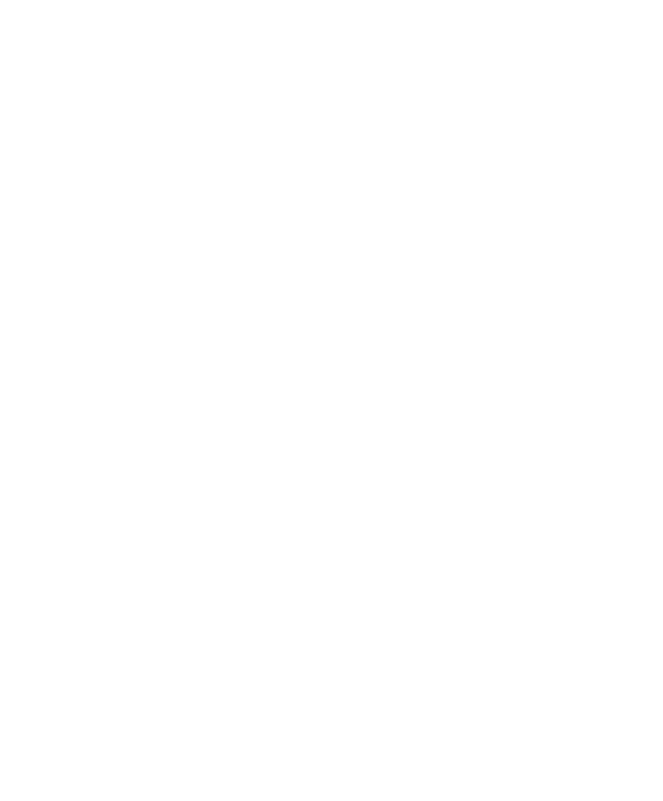
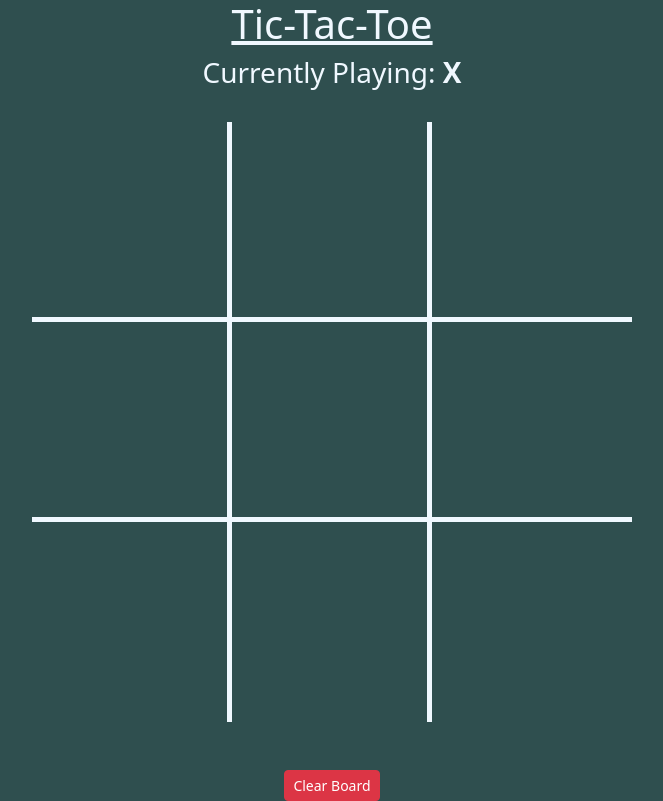
Before and after one commit to amandabarylski/Week-11, a website: page index.html in a window 1280 px wide. Shown: the whole page, without its empty margins (308-971 px from the left). Drawn offline with nearby package versions, Linux system fonts and the light colour scheme.

Commit message:
done with styling

```diff
--- a/index.html
+++ b/index.html
@@ -4,8 +4,43 @@
     <meta charset="UTF-8">
     <meta name="viewport" content="width=device-width, initial-scale=1.0">
     <title>Tic-Tac-Toe</title>
+    <link rel="stylesheet" href="node_modules/bootstrap/dist/css/bootstrap.css">
+    <link rel="stylesheet" href="styles.css">
 </head>
 <body>
 
+    <h1 class="mx-auto">Tic-Tac-Toe</h1>
+    <h3 class="mx-auto">Currently Playing: <b>X</b></h3>
+    <br>
+
+    <div id="game-board" class="container mx-auto">
+        <div class="row justify-content-center">
+            <div class="game-space top left left-diagonal"></div>
+            <div class="game-space top middle"></div>
+            <div class="game-space top right right-diagonal"></div>
+        </div>
+        <div class="row justify-content-center">
+            <div class="game-space center left"></div>
+            <div class="game-space center middle left-diagonal right-diagonal"></div>
+            <div class="game-space center right"></div>
+        </div>
+        <div class="row justify-content-center">
+            <div class="game-space bottom left right-diagonal"></div>
+            <div class="game-space bottom middle"></div>
+            <div class="game-space bottom right left-diagonal"></div>
+        </div>
+    </div>
+
+    <br>
+    <br>
+
+    <div class="text-center"><button type="button" class="btn btn-danger btn-sm">Clear Board</button></div>
+
+
+
+
+    <script src="node_modules/jquery/dist/jquery.js"></script>
+    <script src="node_modules/bootstrap/dist/js/bootstrap.bundle.js"></script>
+    <script src="script.js"></script>
 </body>
 </html>
--- a/script.js
+++ b/script.js
@@ -7,3 +7,14 @@
         A button should be available to clear the grid and restart the game.
         When a player has won, or the board is full and the game results in a draw, a Bootstrap alert
         or similar Bootstrap component should appear across the screen announcing the winner.*/
+
+
+//I wasn't able to select the game spaces by class and only alter the contents of the one clicked.
+//However, that gave me the idea for the clear function.
+// $('.game-space').on('click', () => {
+//     $('.game-space').text($('b').text())
+// })
+
+$('button').on('click', () => {
+    $('.game-space').text('')
+})
--- a/styles.css
+++ b/styles.css
@@ -0,0 +1,68 @@
+body {
+    background-color: darkslategray;
+}
+
+h1 {
+    color: aliceblue;
+    text-align: center;
+    text-decoration: underline;
+}
+
+h3 {
+    color: aliceblue;
+    text-align: center;
+}
+
+.game-space {
+    height: 25vh;
+    width: 25vh;
+    font-size: 20vh;
+    text-align: center;
+    line-height: 20vh;
+    color: aliceblue;
+}
+
+.top {
+    border-bottom: 5px solid aliceblue;
+}
+
+.center {
+    border-bottom: 5px solid aliceblue;
+}
+
+.left {
+    border-right: 5px solid aliceblue;
+}
+
+.middle {
+    border-right: 5px solid aliceblue;
+}
+
+/*It took a while to get this media query working, with the max-width = not working. When I changed it to width <=
+it worked perfectly.*/
+@media only screen and (width <= 1000px) {
+
+    .game-space {
+        height: 20vw;
+        width: 20vw;
+        font-size: 15vw;
+        line-height: 20vw;
+        display: inline;
+        flex-wrap: nowrap;
+    }
+    .top {
+        border-bottom: 3px solid aliceblue;
+    }
+
+    .center {
+        border-bottom: 3px solid aliceblue;
+    }
+
+    .left {
+        border-right: 3px solid aliceblue;
+    }
+
+    .middle {
+        border-right: 3px solid aliceblue;
+    }
+}
```
